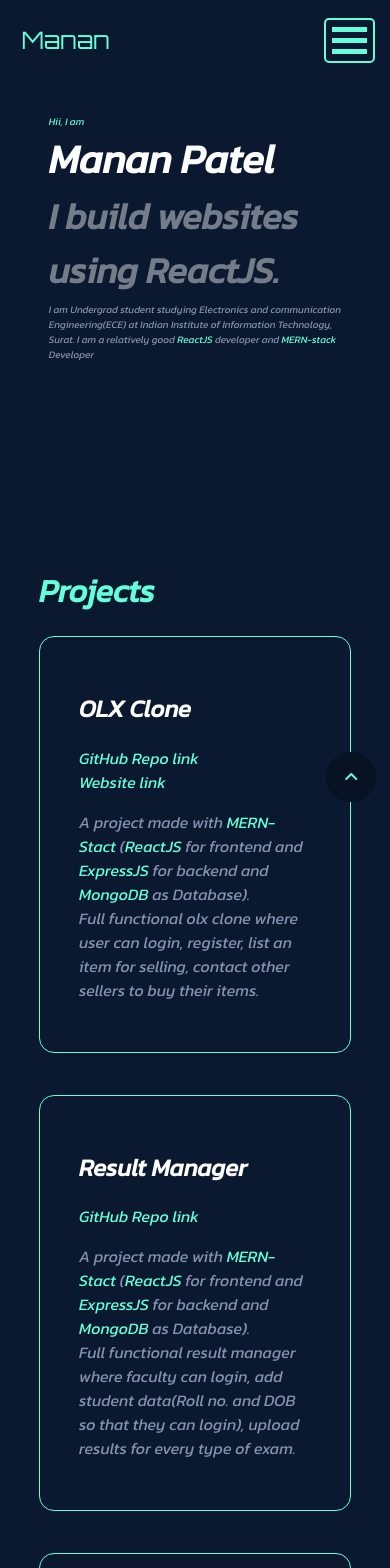
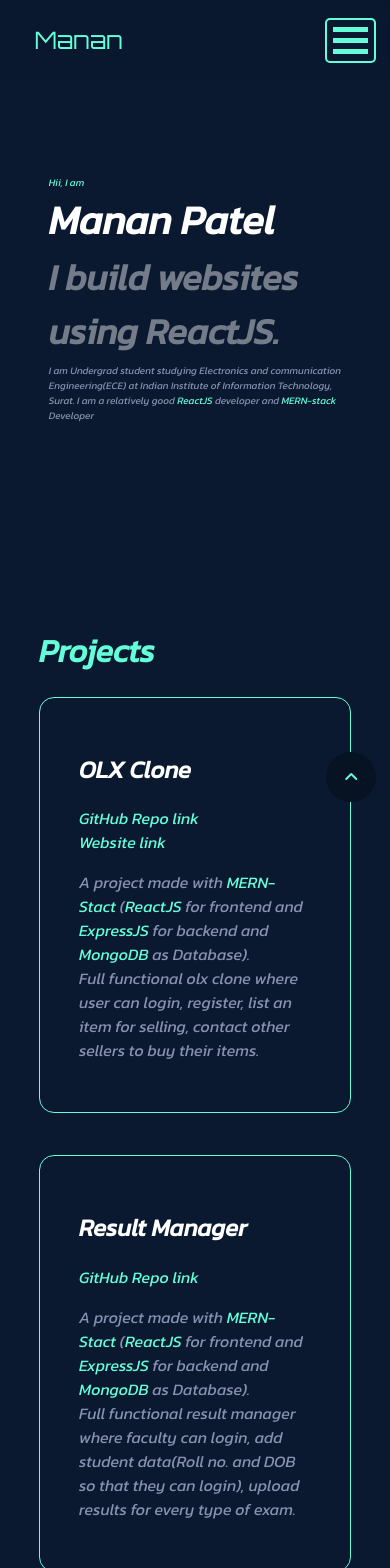
Before and after one commit to 07manan/my-portfolio, a React (Create React App) app: page / in a window 390 px wide. Shown: the top 1568 px of the page. Built offline with nearby package versions, Linux system fonts and the light colour scheme.

Commit message:
bug fixes

```diff
--- a/src/App.js
+++ b/src/App.js
@@ -18,6 +18,7 @@ function App() {
   }, []);
   return (
     <>
+      <div id="top" />
       <Navbar />
       <div className="app">
         <Greet />
--- a/src/Components/About.jsx
+++ b/src/Components/About.jsx
@@ -1,9 +1,10 @@
 import React from "react";
 
 function About() {
+  // const about = ["A", "b", "o", "u", "t", " ", "M", "e"];
   return (
     <div id="about">
-      <div data-aos="fade-right" className="text">
+      <div data-aos="zoom-in" className="text">
         <h2>About Me</h2>
         <p>
           Lorem ipsum dolor sit amet consectetur adipisicing elit. Illo magnam
@@ -11,7 +12,7 @@ function About() {
           dicta deserunt magni maiores, at possimus. Ad, harum vitae?
         </p>
       </div>
-      <div data-aos="fade-left" className="img">
+      <div data-aos="zoom-out" className="img">
         <img src="myImg.webp" alt="..." />
       </div>
     </div>
--- a/src/Components/Footer.jsx
+++ b/src/Components/Footer.jsx
@@ -45,10 +45,10 @@ function Footer() {
       </div>
       <div
         data-aos="fade-up"
-        data-aos-anchor="#project"
+        data-aos-anchor=".project"
         className="scrolltotop"
       >
-        <a href="#navbar">
+        <a href="#top">
           <i className="fa-solid fa-angle-up" />
         </a>
       </div>
--- a/src/Components/Projects.jsx
+++ b/src/Components/Projects.jsx
@@ -4,7 +4,7 @@ function Projects() {
   return (
     <div id="project">
       <h1>Projects</h1>
-      <div data-aos="fade-right" className="project project-olx">
+      <div data-aos="fade-up" className="project project-olx">
         <h2>OLX Clone</h2>
         <a
           href="https://github.com/07manan/olx"
@@ -29,7 +29,7 @@ function Projects() {
           an item for selling, contact other sellers to buy their items.
         </p>
       </div>
-      <div data-aos="fade-left" className="project project-result-manager">
+      <div data-aos="fade-up" className="project project-result-manager">
         <h2>Result Manager</h2>
         <a
           href="https://github.com/07manan/result-management"
--- a/src/Components/Skills.jsx
+++ b/src/Components/Skills.jsx
@@ -5,38 +5,48 @@ function Skills() {
     <div data-aos="fade-up" data-aos-anchor-placement="top-center" id="skills">
       <div className="skills">
         <h1>Skills</h1>
-        <div data-aos="fade-right" className="skill">
+        <div className="skill">
           <div className="skillname">ReactJS</div>
           <div className="skill-lvl react-lvl">
-            <div className="react-bar">8.5/10</div>
+            <div data-aos="zoom-in-right" className="react-bar">
+              8.5/10
+            </div>
           </div>
         </div>
 
-        <div data-aos="fade-left" className="skill">
+        <div className="skill">
           <div className="skillname">ExpressJS</div>
           <div className="skill-lvl express-lvl">
-            <div className="express-bar">7.5/10</div>
+            <div data-aos="zoom-in-right" className="express-bar">
+              7.5/10
+            </div>
           </div>
         </div>
 
-        <div data-aos="fade-right" className="skill">
+        <div className="skill">
           <div className="skillname">MERN</div>
           <div className="skill-lvl mern-lvl">
-            <div className="mern-bar">8/10</div>
+            <div data-aos="zoom-in-right" className="mern-bar">
+              8/10
+            </div>
           </div>
         </div>
 
-        <div data-aos="fade-left" className="skill">
+        <div className="skill">
           <div className="skillname">HTML</div>
           <div className="skill-lvl html-lvl">
-            <div className="html-bar">9/10</div>
+            <div data-aos="zoom-in-right" className="html-bar">
+              9/10
+            </div>
           </div>
         </div>
 
-        <div data-aos="fade-right" className="skill">
+        <div className="skill">
           <div className="skillname">JavaScript</div>
           <div className="skill-lvl js-lvl">
-            <div className="js-bar">7.5/10</div>
+            <div data-aos="zoom-in-right" className="js-bar">
+              7.5/10
+            </div>
           </div>
         </div>
       </div>
--- a/src/Components/comp.css
+++ b/src/Components/comp.css
@@ -32,6 +32,19 @@ body {
     background-color: var(--backgroung-color);
     margin: 0;
     padding: 0;
+    max-width: 100vw !important;
+}
+
+#root {
+    max-width: 100vw;
+}
+
+/* Navbar */
+
+#navbar {
+    z-index: 99999;
+    position: fixed;
+    width: 100vw;
 }
 
 .navbar-brand {
@@ -94,8 +107,8 @@ body {
     position: sticky;
     height: 80px;
     justify-content: space-around;
-    margin-bottom: 5%;
-    background-color: var(--backgroung-color);
+    background-color: #0a192f98;
+    backdrop-filter: blur(8px);
 }
 
 .navbar a {
@@ -125,10 +138,13 @@ body {
         font-size: 150%;
     }
 
+    .navbar {
+        grid-template-columns: 1fr 3fr 6fr 2fr;
+    }
+
     .navbar button {
         position: absolute;
         display: block;
-        right: 15px;
         grid-column: 4/5;
         height: fit-content;
         background-color: var(--backgroung-color);
@@ -140,6 +156,7 @@ body {
     .bar2,
     .bar3 {
         width: 35px;
+        justify-self: end;
         height: 5px;
         background-color: var(--primary-colour);
         margin: 6px 0;
@@ -150,29 +167,30 @@ body {
         display: none;
     }
 
-
     .links {
         position: absolute;
         flex-direction: column;
         align-self: flex-start;
-        width: 100vw !important;
+        width: 80vw !important;
         grid-column: 1/6;
-        height: 50vh;
+        height: 100vh;
+        right: 0;
         justify-content: space-around;
         background-color: #071223;
-        animation: slideleft 0.3s ease-in forwards;
+        /* backdrop-filter: blur(10px); */
+        animation: slideleft 0.3s ease-out forwards;
         opacity: 0;
     }
 
     @keyframes slideleft {
         0% {
             opacity: 0;
-            transform: translateY(-100%);
+            transform: translateX(100%);
         }
 
         100% {
             opacity: 1;
-            transform: translateY(0);
+            transform: translateX(0);
         }
     }
 }
@@ -180,6 +198,7 @@ body {
 /* Greet */
 
 #greet {
+    margin-top: 160px;
     display: flex;
     width: 75vw;
     flex-direction: column;
@@ -295,7 +314,31 @@ body {
     margin-top: 5px;
 }
 
+
+
+.intro {
+    font-size: 100%;
+}
+
+
+/* @media (max-width:1000px) {
+
+    .intro-simple,
+    .intro {
+        font-size: 65%;
+    }
+}
+
+@media (max-width:860px) {
+
+    .intro-simple,
+    .intro {
+        font-size: 55%;
+    }
+} */
+
 @media (max-width:835px) {
+
     .intro-simple {
         font-size: 75%;
     }
@@ -317,7 +360,7 @@ body {
 /* Projects */
 
 #project {
-    margin: 20vh auto;
+    margin: 20vh 0;
     width: 50%;
 }
 
@@ -358,7 +401,7 @@ body {
 
 @media (max-width:550px) {
     #project {
-        width: 80vw;
+        width: 80%;
     }
 }
 
```
